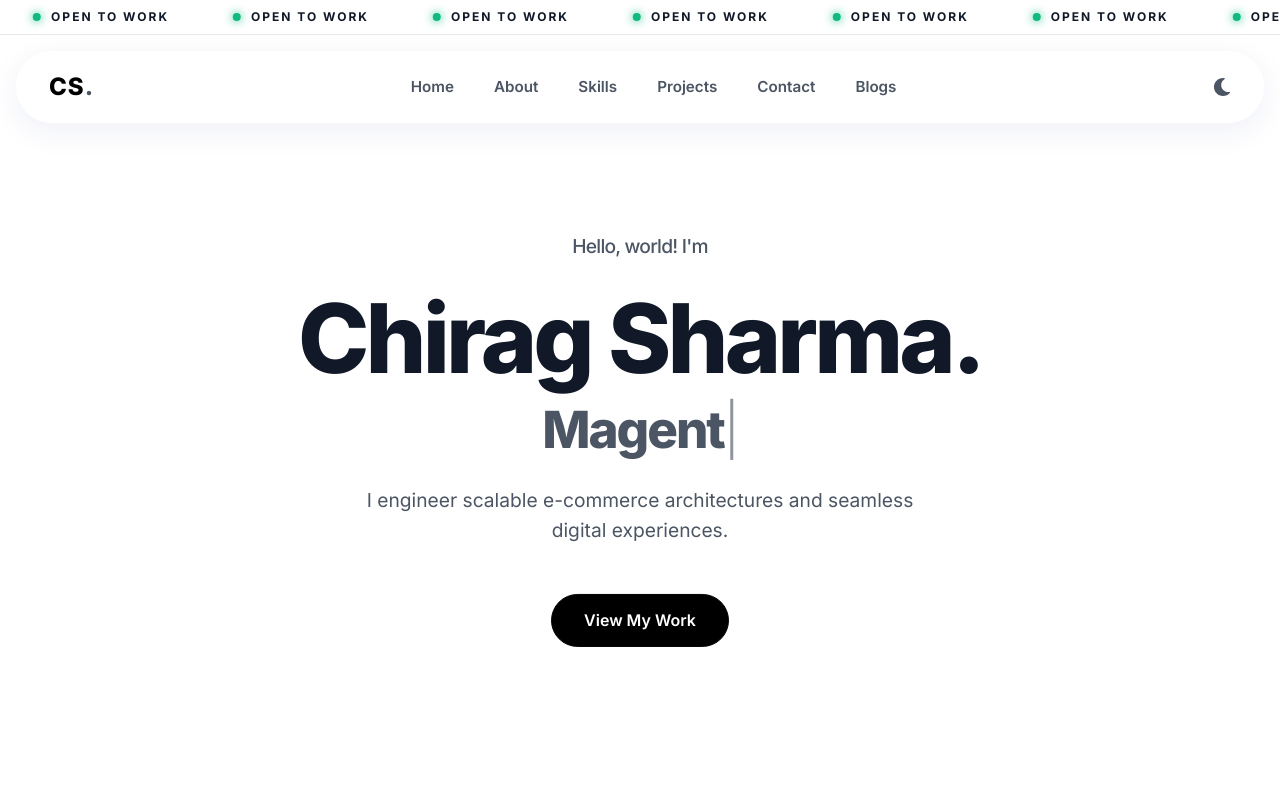
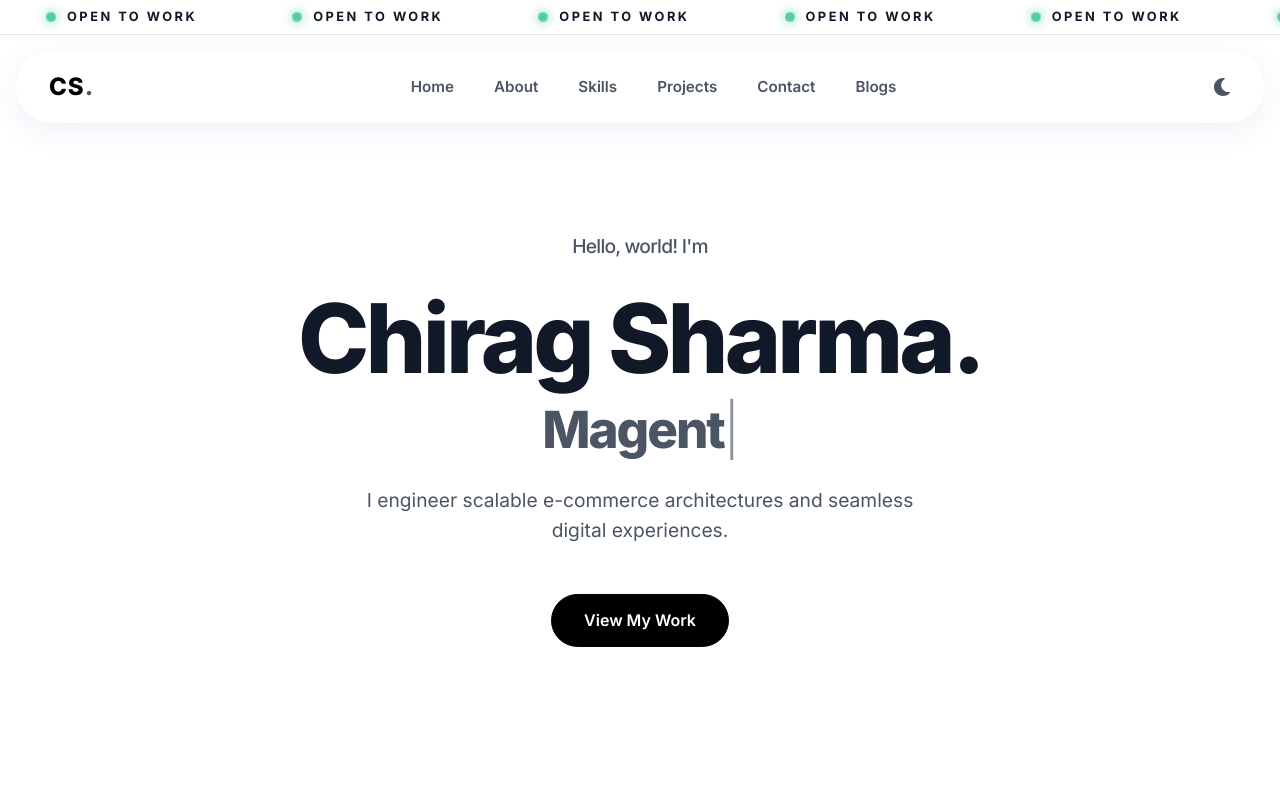
Before and after one commit to iamchiragsharma/chiragsharmadev, a React (Create React App) app: page / in a window 1280 px wide. Shown: the top 800 px of the page. Built offline with nearby package versions, Linux system fonts and the light colour scheme.

Commit message:
Fixed issues related to design

```diff
--- a/src/components/Blogs.css
+++ b/src/components/Blogs.css
@@ -74,13 +74,13 @@
 
 @media screen and (max-width: 768px) {
   .blogs {
-    padding: 100px 5% 60px;
+    padding: 180px 5% 60px;
   }
 }
 
 @media screen and (max-width: 480px) {
   .blogs {
-    padding: 80px 5% 40px;
+    padding: 140px 5% 40px;
   }
 
   .blog-card {
--- a/src/components/TopBar.css
+++ b/src/components/TopBar.css
@@ -22,7 +22,9 @@
   display: flex;
   flex-shrink: 0;
   white-space: nowrap;
-  animation: ticker 30s linear infinite;
+  animation: ticker 60s linear infinite;
+  transition: animation-duration 2s ease-in-out;
+  will-change: transform;
 }
 
 .top-bar:hover .ticker-content {
@@ -32,10 +34,10 @@
 .ticker-item {
   display: flex;
   align-items: center;
-  padding: 0 2rem;
-  font-size: 0.75rem;
+  padding: 0 3rem;
+  font-size: 0.8rem;
   font-weight: 700;
-  letter-spacing: 2px;
+  letter-spacing: 2.5px;
   color: var(--text-primary);
   text-transform: uppercase;
 }
@@ -45,16 +47,23 @@
   height: 8px;
   background: #10b981; /* Emerald Green */
   border-radius: 50%;
-  margin-right: 10px;
+  margin-right: 12px;
   box-shadow: 0 0 10px #10b981;
+  animation: pulse 2s infinite;
+}
+
+@keyframes pulse {
+  0% { transform: scale(1); opacity: 1; }
+  50% { transform: scale(1.2); opacity: 0.7; }
+  100% { transform: scale(1); opacity: 1; }
 }
 
 @keyframes ticker {
-  0% {
+  from {
+    transform: translateX(0);
+  }
+  to {
     transform: translateX(-50%);
-  }
-  100% {
-    transform: translateX(0);
   }
 }
 
--- a/src/components/TopBar.js
+++ b/src/components/TopBar.js
@@ -2,20 +2,22 @@ import React from 'react';
 import './TopBar.css';
 
 const TopBar = () => {
+  const tickerText = "OPEN TO WORK";
+  const items = Array(15).fill(tickerText);
+
   return (
     <div className="top-bar">
       <div className="ticker-wrapper">
         <div className="ticker-content">
-          {[...Array(20)].map((_, i) => (
-            <span key={i} className="ticker-item">
-              <span className="dot"></span> OPEN TO WORK
+          {items.map((text, i) => (
+            <span key={`a-${i}`} className="ticker-item">
+              <span className="dot"></span> {text}
             </span>
           ))}
-        </div>
-        <div className="ticker-content">
-          {[...Array(20)].map((_, i) => (
-            <span key={i} className="ticker-item">
-              <span className="dot"></span> OPEN TO WORK
+          {/* Duplicate for seamless loop */}
+          {items.map((text, i) => (
+            <span key={`b-${i}`} className="ticker-item">
+              <span className="dot"></span> {text}
             </span>
           ))}
         </div>
```
